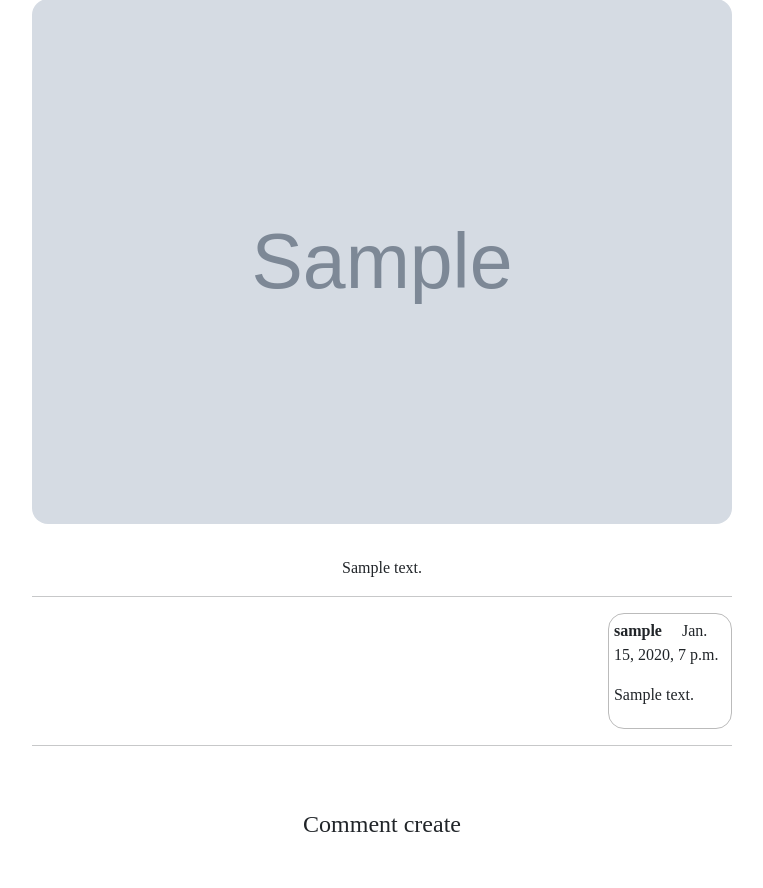
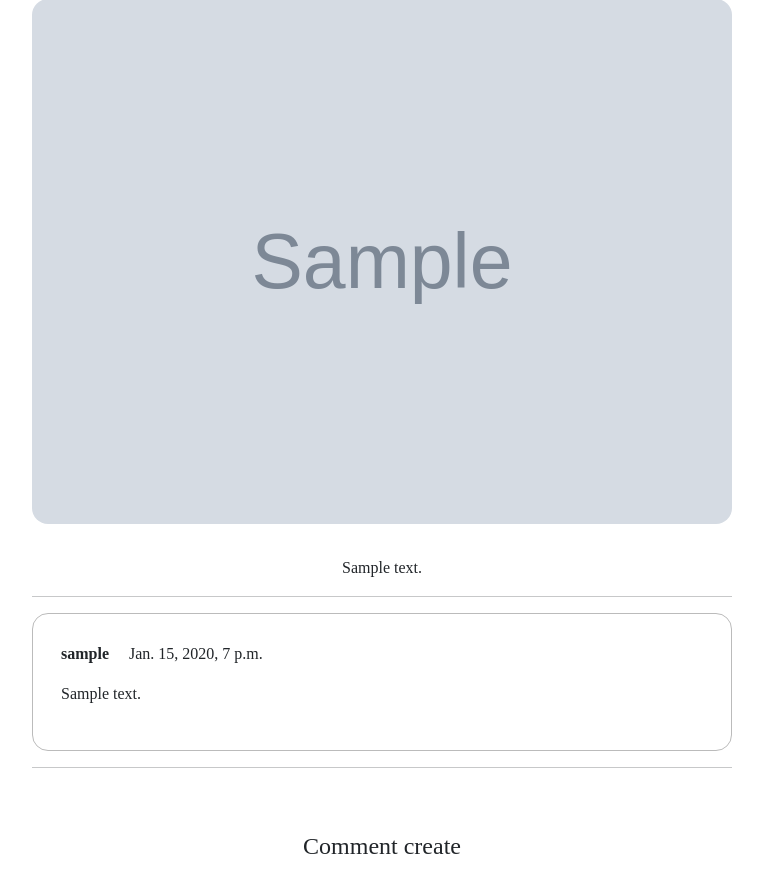
Before and after one commit to MinJaehyun/Django-pinterest, a Django app: page /articles/detail/1 in a window 1280 px wide. Shown: the part 338-1226 px from the top of the page, without its empty margins (258-1021 px from the left). Run offline with Django 3.2, Linux system fonts and the light colour scheme; tables that the repository leaves empty hold one stand-in row (values such as "Sample post"); grey boxes marked "Sample" are stand-in pictures; some libraries are stand-ins or nearby versions; some web fonts are replaced.

Commit message:
fix layout

```diff
--- a/commentapp/templates/commentapp/detail.html
+++ b/commentapp/templates/commentapp/detail.html
@@ -1,4 +1,3 @@
-<div style="max-width: 45rem; margin-left: 36rem;">
 <div style="border: 1px solid; text-align: left; padding: 4%;
         margin: 1rem 0; border-radius: 1rem; border-color: #bbb;">
     <div>
@@ -20,4 +19,3 @@
     </div>
     {% endif %}
 </div>
-</div>
```
Lines whose indentation alone changed are shown as unchanged.
